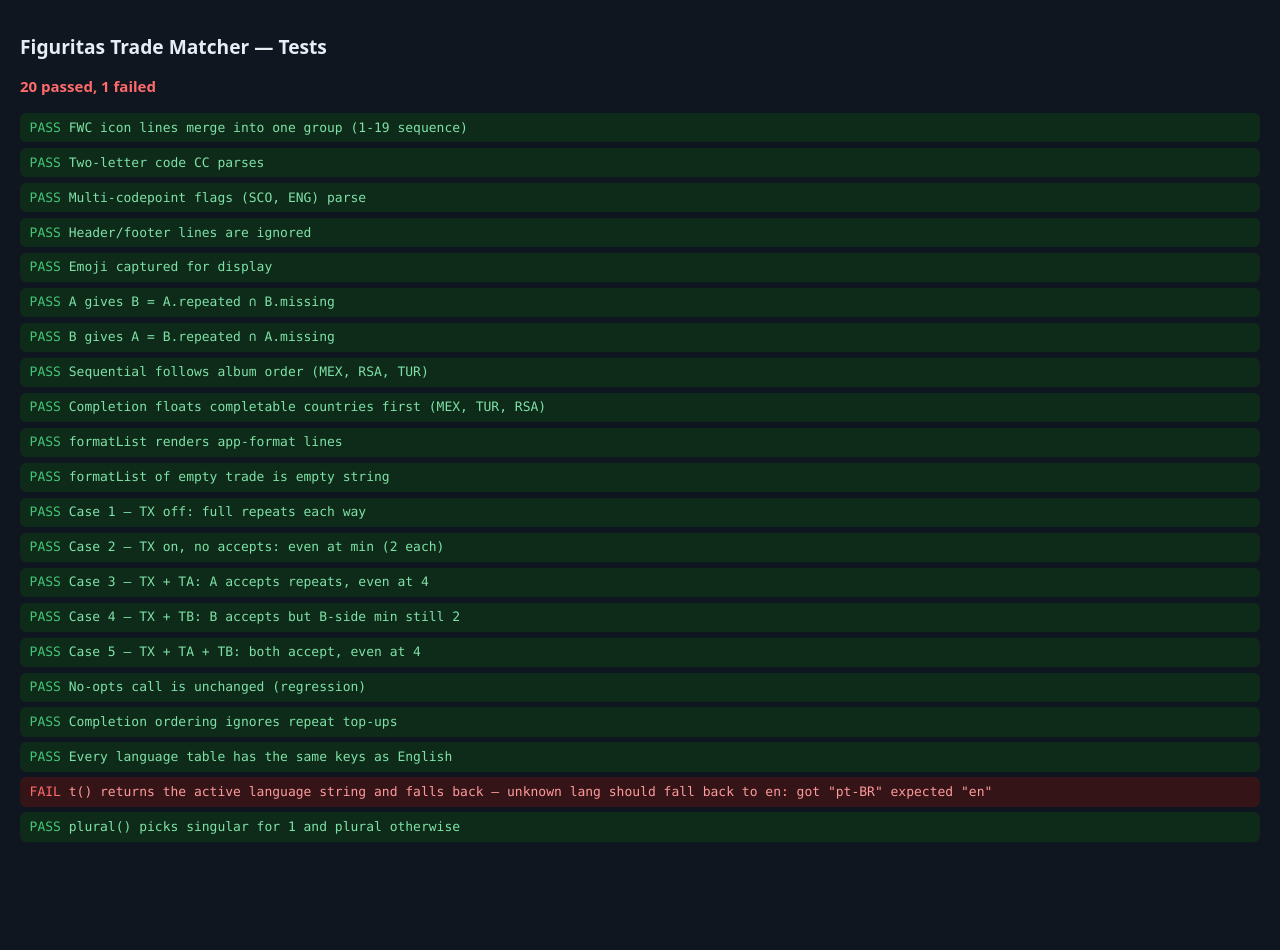
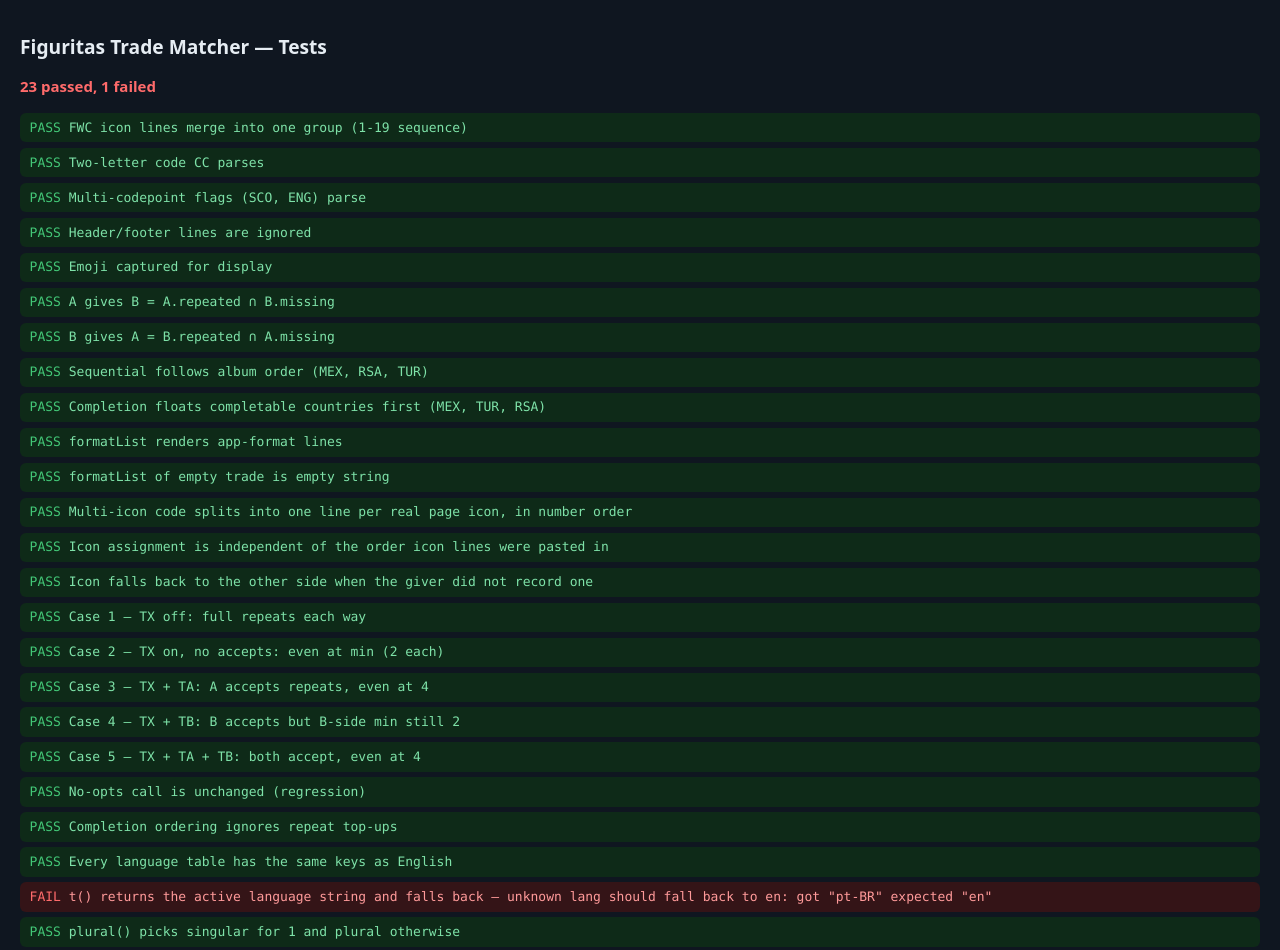
Before and after one commit to tioback/figuritas-helper, a plain HTML site: page test.html in a window 1280 px wide. Before the commit the page ends 867 px from the top, so only its background shows below. Drawn offline with Linux system fonts and the light colour scheme.

Commit message:
Fix sticker icons depending on pasted input order (#11)

```diff
--- a/app.js
+++ b/app.js
@@ -51,8 +51,14 @@ var FH = (function () {
   var LINE_RE = /^\s*(.+?):\s*(\d+(?:\s*,\s*\d+)*)\s*$/;
 
   /**
-   * Parse a Figuritas export into a Map: code -> { emoji, numbers:Set<number> }.
-   * Lines that share a code (e.g. the FWC icons) are merged into one group.
+   * Parse a Figuritas export into a Map: code -> { emoji, numbers:Set<number>,
+   * numberEmoji:Map<number,string> }. Lines that share a code (e.g. the FWC
+   * icons) are merged into one group, but the icon actually printed next to
+   * each number is kept per-number in `numberEmoji` — some codes (FWC) are
+   * exported across several lines with different page icons, and which icon
+   * is "first" depends only on incidental line order in the pasted text.
+   * `emoji` keeps the first non-empty icon seen as a last-resort fallback for
+   * numbers that never appear on an icon-bearing line.
    */
   function parseList(text) {
     var map = new Map();
@@ -63,39 +69,52 @@ var FH = (function () {
       var tokens = left.split(/\s+/);
       var code = tokens[0];
       var emoji = tokens.slice(1).join(' ');
-      if (!map.has(code)) map.set(code, { emoji: emoji, numbers: new Set() });
+      if (!map.has(code)) map.set(code, { emoji: emoji, numbers: new Set(), numberEmoji: new Map() });
       var group = map.get(code);
       if (!group.emoji && emoji) group.emoji = emoji;
       m[2].split(',').forEach(function (part) {
         var n = parseInt(part.trim(), 10);
-        if (!isNaN(n)) group.numbers.add(n);
+        if (isNaN(n)) return;
+        group.numbers.add(n);
+        if (emoji) group.numberEmoji.set(n, emoji);
       });
     });
     return map;
   }
 
+  // The icon to show for a specific number: prefer whichever side actually
+  // tagged that exact number with an icon (giver, then receiver), and only
+  // fall back to a group-level guess if neither did. This keeps the icon
+  // choice tied to the number itself rather than to input line order.
+  function iconFor(n, giver, receiver) {
+    return giver.numberEmoji.get(n) ||
+      (receiver && receiver.numberEmoji.get(n)) ||
+      giver.emoji || (receiver && receiver.emoji) || '';
+  }
+
   // Intersection of the giver's repeated stickers with the receiver's missing
-  // stickers, per country. Returns Map: code -> { emoji, numbers:Set }.
+  // stickers, per country. Returns Map: code -> { numbers:Set, numberEmoji:Map }.
   function intersect(giverRepeated, receiverMissing) {
     var out = new Map();
     giverRepeated.forEach(function (group, code) {
       var wanted = receiverMissing.get(code);
       if (!wanted) return;
       var numbers = new Set();
+      var numberEmoji = new Map();
       group.numbers.forEach(function (n) {
-        if (wanted.numbers.has(n)) numbers.add(n);
+        if (!wanted.numbers.has(n)) return;
+        numbers.add(n);
+        var icon = iconFor(n, group, wanted);
+        if (icon) numberEmoji.set(n, icon);
       });
-      if (numbers.size) {
-        var emoji = group.emoji || wanted.emoji || '';
-        out.set(code, { emoji: emoji, numbers: numbers });
-      }
+      if (numbers.size) out.set(code, { numbers: numbers, numberEmoji: numberEmoji });
     });
     return out;
   }
 
   /**
    * Split a giver's repeated stickers against a receiver's missing map into two
-   * ordered lists of { code, emoji, numbers:number[] } in album order:
+   * ordered lists of { code, numbers:number[], numberEmoji:Map } in album order:
    *   useful — the receiver is missing these (giver.repeated ∩ receiver.missing)
    *   extra  — repeats the receiver already owns (giver.repeated \ receiver.missing)
    * Within each country numbers are ascending. `total` counts the stickers.
@@ -105,12 +124,19 @@ var FH = (function () {
     giverRepeated.forEach(function (group, code) {
       var wanted = receiverMissing.get(code);
       var u = [], e = [];
+      var uIcons = new Map(), eIcons = new Map();
       group.numbers.forEach(function (n) {
-        if (wanted && wanted.numbers.has(n)) u.push(n); else e.push(n);
+        var icon = iconFor(n, group, wanted);
+        if (wanted && wanted.numbers.has(n)) {
+          u.push(n);
+          if (icon) uIcons.set(n, icon);
+        } else {
+          e.push(n);
+          if (icon) eIcons.set(n, icon);
+        }
       });
-      var emoji = group.emoji || (wanted && wanted.emoji) || '';
-      if (u.length) useful.push({ code: code, emoji: emoji, numbers: u });
-      if (e.length) extra.push({ code: code, emoji: emoji, numbers: e });
+      if (u.length) useful.push({ code: code, numbers: u, numberEmoji: uIcons });
+      if (e.length) extra.push({ code: code, numbers: e, numberEmoji: eIcons });
     });
     function byAlbum(x, y) { return albumIndex(x.code) - albumIndex(y.code); }
     function sortNums(list) {
@@ -126,9 +152,9 @@ var FH = (function () {
     };
   }
 
-  // Build a trade Map (code -> { emoji, numbers:Set }) by taking up to `limit`
-  // stickers, useful (receiver's missing) first then extra repeats, preserving
-  // album order. limit === null means take everything useful only.
+  // Build a trade Map (code -> { numbers:Set, numberEmoji:Map }) by taking up
+  // to `limit` stickers, useful (receiver's missing) first then extra repeats,
+  // preserving album order. limit === null means take everything useful only.
   function buildTrade(split, limit) {
     var out = new Map();
     var remaining = (limit === null) ? Infinity : limit;
@@ -139,8 +165,12 @@ var FH = (function () {
         if (!picked.length) return;
         remaining -= picked.length;
         var entry = out.get(g.code);
-        if (!entry) { entry = { emoji: g.emoji, numbers: new Set() }; out.set(g.code, entry); }
-        picked.forEach(function (n) { entry.numbers.add(n); });
+        if (!entry) { entry = { numbers: new Set(), numberEmoji: new Map() }; out.set(g.code, entry); }
+        picked.forEach(function (n) {
+          entry.numbers.add(n);
+          var icon = g.numberEmoji.get(n);
+          if (icon) entry.numberEmoji.set(n, icon);
+        });
       });
     }
     take(split.useful);
@@ -157,7 +187,7 @@ var FH = (function () {
    *   aAccepts  — Person A accepts receiving repeated stickers, so B may give A
    *               more than A is missing (raising the even-match minimum).
    *   bAccepts  — Person B accepts receiving repeated stickers (symmetric).
-   * Returns { aGivesToB, bGivesToA } as Maps (code -> { emoji, numbers:Set }).
+   * Returns { aGivesToB, bGivesToA } as Maps (code -> { numbers:Set, numberEmoji:Map }).
    */
   function computeTrades(personA, personB, opts) {
     opts = opts || {};
@@ -188,31 +218,57 @@ var FH = (function () {
    *   (fewest still-missing after the trade; 0 = country completed), tie-break
    *   by album order.
    * recipientMissing is the receiver's parsed `missing` Map (used by completion).
+   * Country block order never depends on icon assignment, but a single code can
+   * still expand into more than one output line (see splitByIcon) when its
+   * numbers were tagged with more than one icon.
    * Returns an array of { code, emoji, numbers:number[] }.
    */
   function orderTrades(tradeMap, recipientMissing, mode) {
-    var entries = [];
+    var codeEntries = [];
     tradeMap.forEach(function (group, code) {
-      entries.push({
+      codeEntries.push({
         code: code,
-        emoji: group.emoji || '',
-        numbers: Array.from(group.numbers).sort(function (a, b) { return a - b; })
+        numbers: Array.from(group.numbers).sort(function (a, b) { return a - b; }),
+        numberEmoji: group.numberEmoji
       });
     });
 
     if (mode === 'completion') {
-      entries.sort(function (x, y) {
+      codeEntries.sort(function (x, y) {
         var rx = remainingAfterTrade(x, recipientMissing);
         var ry = remainingAfterTrade(y, recipientMissing);
         if (rx !== ry) return rx - ry;
         return albumIndex(x.code) - albumIndex(y.code);
       });
     } else {
-      entries.sort(function (x, y) {
+      codeEntries.sort(function (x, y) {
         return albumIndex(x.code) - albumIndex(y.code);
       });
     }
-    return entries;
+
+    var lines = [];
+    codeEntries.forEach(function (ce) {
+      splitByIcon(ce).forEach(function (line) { lines.push(line); });
+    });
+    return lines;
+  }
+
+  // A code's numbers can carry more than one icon (FWC spans trophy/globe/
+  // scroll pages). Group its ascending numbers by the icon each was actually
+  // tagged with, so a country renders as one line per real page icon — output
+  // groups are ordered by their smallest number, independent of which side
+  // (giver/receiver) recorded the icon or what order its lines were pasted in.
+  function splitByIcon(codeEntry) {
+    var order = [];
+    var groups = new Map();
+    codeEntry.numbers.forEach(function (n) {
+      var icon = codeEntry.numberEmoji.get(n) || '';
+      if (!groups.has(icon)) { groups.set(icon, []); order.push(icon); }
+      groups.get(icon).push(n);
+    });
+    return order.map(function (icon) {
+      return { code: codeEntry.code, emoji: icon, numbers: groups.get(icon) };
+    });
   }
 
   function remainingAfterTrade(entry, recipientMissing) {
--- a/test.html
+++ b/test.html
@@ -121,6 +121,30 @@
       eqJSON(FH.formatList([]), '');
     });
 
+    // --- Icons stay correct regardless of input order ---
+    test('Multi-icon code splits into one line per real page icon, in number order', function () {
+      var giver = { repeated: FH.parseList('FWC 🏆: 4\nFWC 🌎: 5, 6, 7\nFWC 📜: 10, 12, 17'), missing: new Map() };
+      var receiver = { repeated: new Map(), missing: FH.parseList('FWC: 4, 5, 6, 7, 10, 12, 17') };
+      var t = FH.computeTrades(giver, receiver);
+      var ordered = FH.orderTrades(t.aGivesToB, receiver.missing, 'sequential');
+      eqJSON(FH.formatList(ordered), 'FWC 🏆: 4\nFWC 🌎: 5, 6, 7\nFWC 📜: 10, 12, 17');
+    });
+    test('Icon assignment is independent of the order icon lines were pasted in', function () {
+      var shuffled = { repeated: FH.parseList('FWC 📜: 10, 12, 17\nFWC 🌎: 5, 6, 7\nFWC 🏆: 4'), missing: new Map() };
+      var inOrder = { repeated: FH.parseList('FWC 🏆: 4\nFWC 🌎: 5, 6, 7\nFWC 📜: 10, 12, 17'), missing: new Map() };
+      var receiver = { repeated: new Map(), missing: FH.parseList('FWC: 4, 5, 6, 7, 10, 12, 17') };
+      var fromShuffled = FH.formatList(FH.orderTrades(FH.computeTrades(shuffled, receiver).aGivesToB, receiver.missing, 'sequential'));
+      var fromInOrder = FH.formatList(FH.orderTrades(FH.computeTrades(inOrder, receiver).aGivesToB, receiver.missing, 'sequential'));
+      eqJSON(fromShuffled, fromInOrder, 'icon assignment depends on input line order');
+    });
+    test('Icon falls back to the other side when the giver did not record one', function () {
+      var giver = { repeated: FH.parseList('FWC: 4, 5'), missing: new Map() };
+      var receiver = { repeated: new Map(), missing: FH.parseList('FWC 🏆: 4, 5') };
+      var t = FH.computeTrades(giver, receiver);
+      var ordered = FH.orderTrades(t.aGivesToB, receiver.missing, 'sequential');
+      eqJSON(FH.formatList(ordered), 'FWC 🏆: 4, 5');
+    });
+
     // --- Even matching + repeat toggles (issue #2) ---
     // Inline fixtures from the issue's worked example.
     var IA = {
```
Also changed, not shown: index.html (+3 -3 lines), 1 other file.
